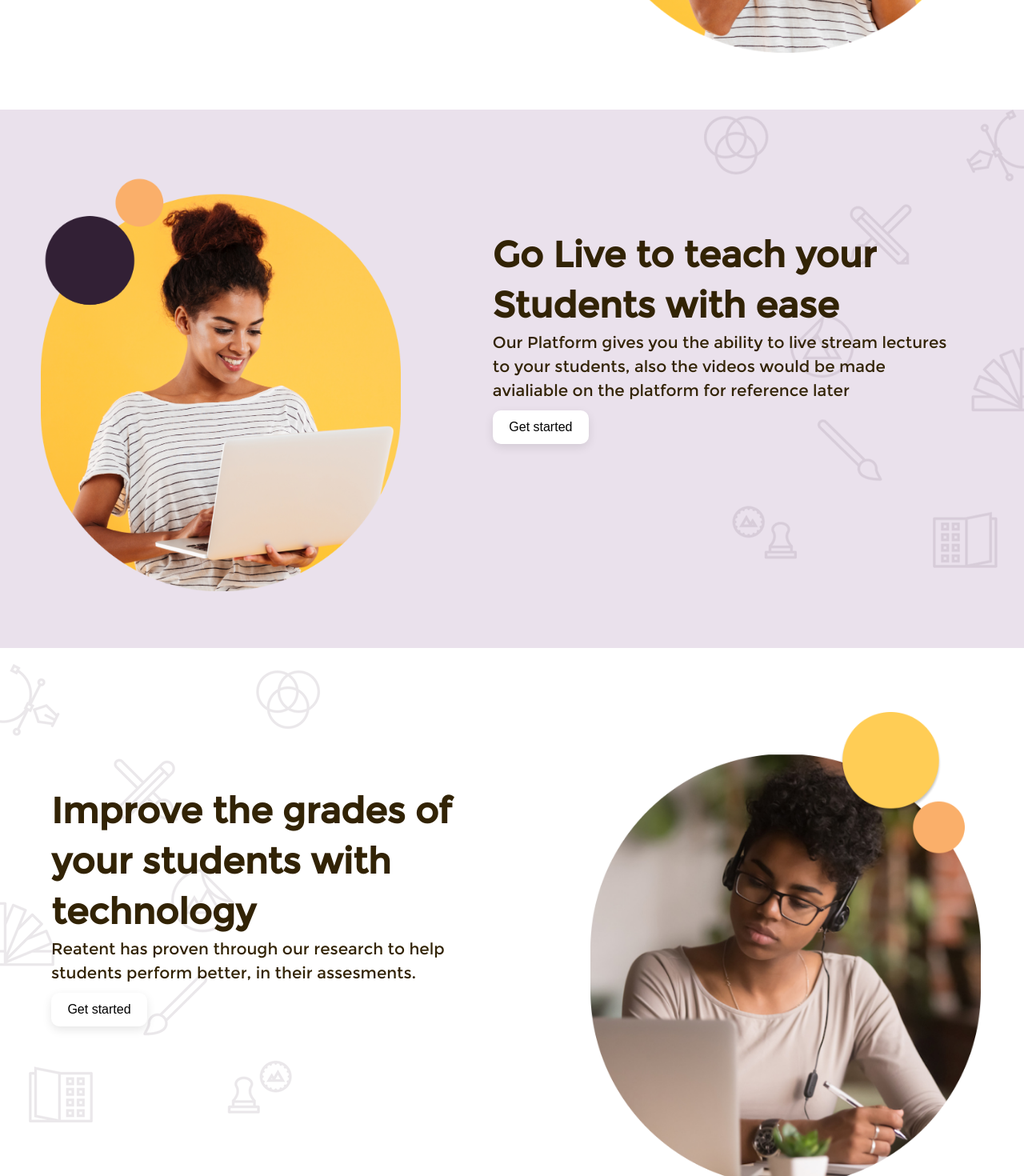
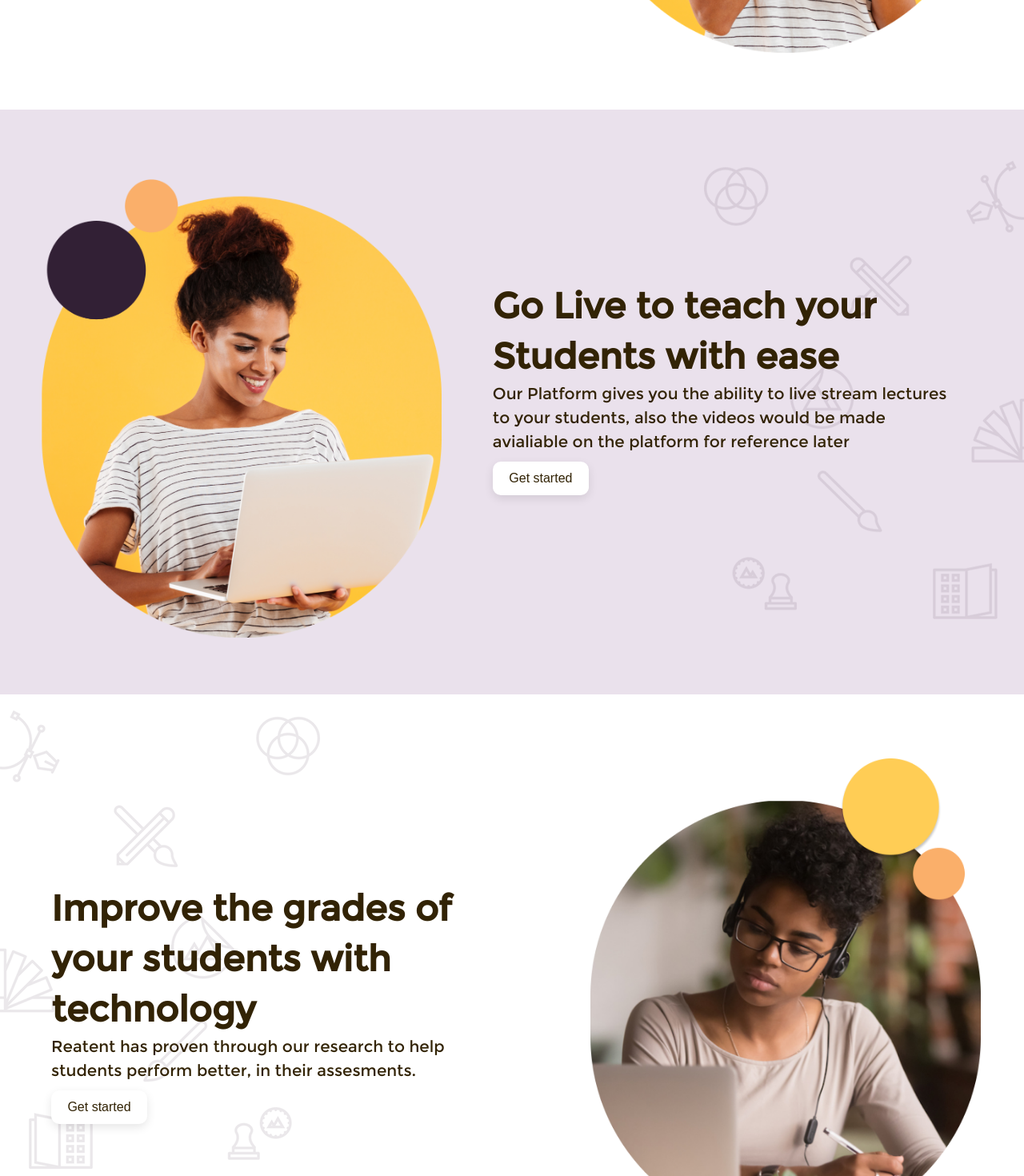
Before and after one commit to hebraheem/hello_land, a React (Create React App) app: page / in a window 1280 px wide. Shown: the part 660-2130 px from the top of the page at 80% size. Built offline with nearby package versions, Linux system fonts and the light colour scheme.

Commit message:
implement first review com

```diff
--- a/src/App.css
+++ b/src/App.css
@@ -223,6 +223,7 @@ nav {
     width: 60%;
     padding-left: 5%;
     padding-right: 5%;
+    padding-top: 5%;
   }
   .banner-text-left h3 {
     padding-top: 25%;
@@ -280,12 +281,13 @@ nav {
   width: 95%;
 }
 .hero_1 {
-  width: 90%;
+  width: 100%;
+  padding-right: 10%;
   margin-top: 80px;
   object-fit: contain;
 }
 .hero_2{
-  width: 90%;
+  width: 100%;
   margin-top: 80px;
   object-fit: contain;
 }
@@ -293,10 +295,11 @@ nav {
   background: #eae1ec;
 }
 .hero4 {
-  padding-top: 20%;
+  padding-top: 13%;
 }
 .title {
   text-align: center;
+  margin-top: 5rem;
   margin-bottom: 4rem;
 }
 .client-say {
@@ -317,6 +320,9 @@ nav {
   .our-word {
     font-size: 14px;
   }
+  .aesthetic{
+    width: 350px
+  }
 }
 
 .banner-btn {
@@ -331,6 +337,8 @@ nav {
   cursor: pointer;
   outline: none;
   font-size: 16px;
+  z-index: 2;
+  color: #322305;
 }
 .aesthetic2{
   position: absolute;
@@ -339,16 +347,11 @@ nav {
 .aesthetic {
   position: absolute;
   left: 0;
+  z-index: -1;
 }
 @media(max-width: 800px){
   .aesthetic2{
     top: 200%;
-  }
-}
-@media (max-width: 800px) {
-  .turn {
-    font-size: 2rem;
-    line-height: 55px;
   }
 }
 
@@ -438,7 +441,7 @@ nav {
   grid-template-columns: repeat(auto-fill, minmax(300px, 1fr));
 }
 .social {
-  padding-left: 25%;
+  padding-left: 18%;
 }
 .social img {
   width: 218px;
@@ -450,6 +453,7 @@ nav {
   font-style: normal;
   font-weight: 600;
   line-height: 22px;
+  padding-left: 5px;
   letter-spacing: 0em;
   text-align: left;
   color: #fff;
@@ -464,7 +468,7 @@ nav {
 .quick-links {
   margin-top: 87px;
   width: 150px;
-  margin-left: 160px;
+  margin-left: 20%;
 }
 .quick-links h2 {
   color: #fff;
@@ -477,8 +481,8 @@ nav {
 .contact-add {
   color: #fff;
   margin-top: 87px;
-  width: 260px;
-  margin-left: 15%;
+  width: 50%;
+  margin-left: 20%;
 }
 .contact-add h2 {
   padding-bottom: 40px;
@@ -899,6 +903,7 @@ main {
 .container {
   width: 40vw;
   margin: auto;
+  margin-bottom: 70px;
 }
 .review {
   background: var(--clr-white);
--- a/src/GetStarted.js
+++ b/src/GetStarted.js
@@ -138,9 +138,6 @@ const GetStarted = ()=>{
                 Get Started
               </button>
             </form>
-            {/* <button className="get-started-button" onClick={() => OpenModal()}>
-              Get Started
-            </button> */}
           </div>
           <div className="get-started-img-box">
             <img src={GetStartedImage} alt="" className="get-started-img" />
```
Also changed, not shown: 1 other file (tests, documents, lock files or other folders).
